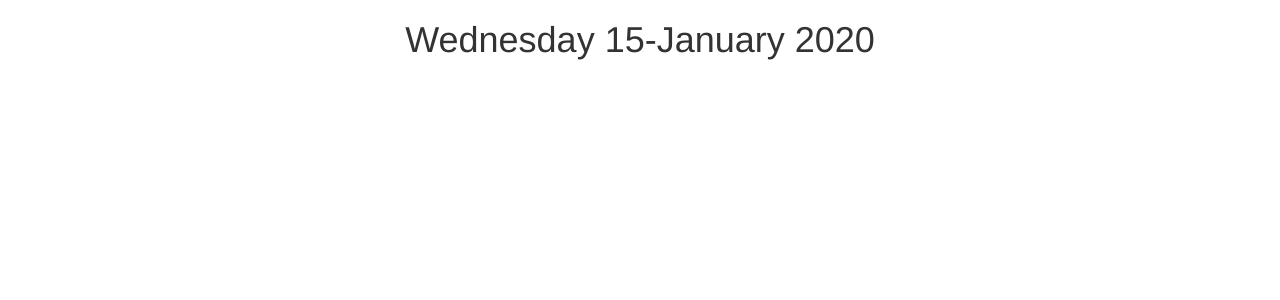
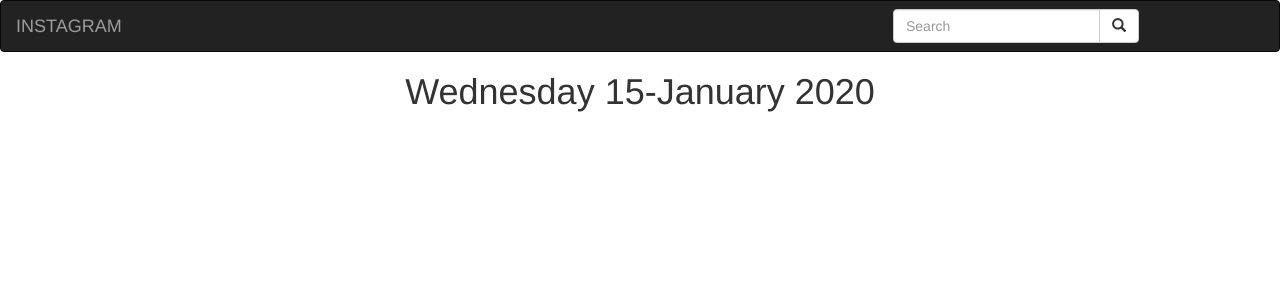
Before and after one commit to Melby01/The-Gram-App, a Django app: template GramApp/templates/all-gram/base.html in a window 1280 px wide. Shown: the top 300 px of the page. Run offline with Django 3.2, Linux system fonts and the light colour scheme; the template is opened without the code that fills it: most values are stand-ins (such as "Sample title", 1, 10 or a date in 2020); some libraries are stand-ins or nearby versions.

Commit message:
Include the navbar and the search bar

```diff
--- a/GramApp/templates/all-gram/base.html
+++ b/GramApp/templates/all-gram/base.html
@@ -17,6 +17,7 @@
 <link rel="stylesheet" href="{% static 'css/basegram.css' %}">
 </head>
 <body>
+    {% include "navbar.html"%}
     {% block content %} <h1 class='text-center'>  {{date|date:"l d-F Y"}}</h1> {%endblock%}
 
     {% block scripts %}
--- /dev/null
+++ b/GramApp/templates/navbar.html
@@ -0,0 +1,33 @@
+<!DOCTYPE html>
+<html lang="en">
+<head>
+  <meta charset="utf-8">
+  <meta name="viewport" content="width=device-width, initial-scale=1">
+
+</head>
+<body>
+<nav class="navbar navbar-inverse">
+  <div class="container-fluid">
+    <div class="navbar-header">
+      <a class="navbar-brand" href="{% url 'welcome' %}">INSTAGRAM</a>
+    </div>
+
+    <!-- Adding a search form  -->
+    <div class="col-sm-4 col-md-4 navbar-right">
+
+      <form class="navbar-form" role="search" action="{% url 'search_results' %}">
+
+        <div class="input-group">
+          <input type="text" class="form-control" placeholder="Search" name="search">
+          <div class="input-group-btn">
+            <button class="btn btn-default" type="submit"><i class="glyphicon glyphicon-search"></i></button>
+          </div>
+        </div>
+
+      </form>
+    </div>
+    <!-- search form end -->
+  </div>
+</nav>
+</body>
+</html>
--- a/GramApp/url.py
+++ b/GramApp/url.py
@@ -5,4 +5,5 @@ urlpatterns=[
     url('^$',views.welcome,name = 'welcome'),
     url('^login/',views.login, name = 'login'),
     url('^register/',views.register, name= 'register'),
+    url('^search/',views.search_results, name='search_results')
 ]
```
Also changed, not shown: GramApp/templates/all-gram/register.html (+9 -1 lines), GramApp/templates/all-gram/search.html (added, +14 -0 lines), GramApp/views.py (+22 -1 lines).
